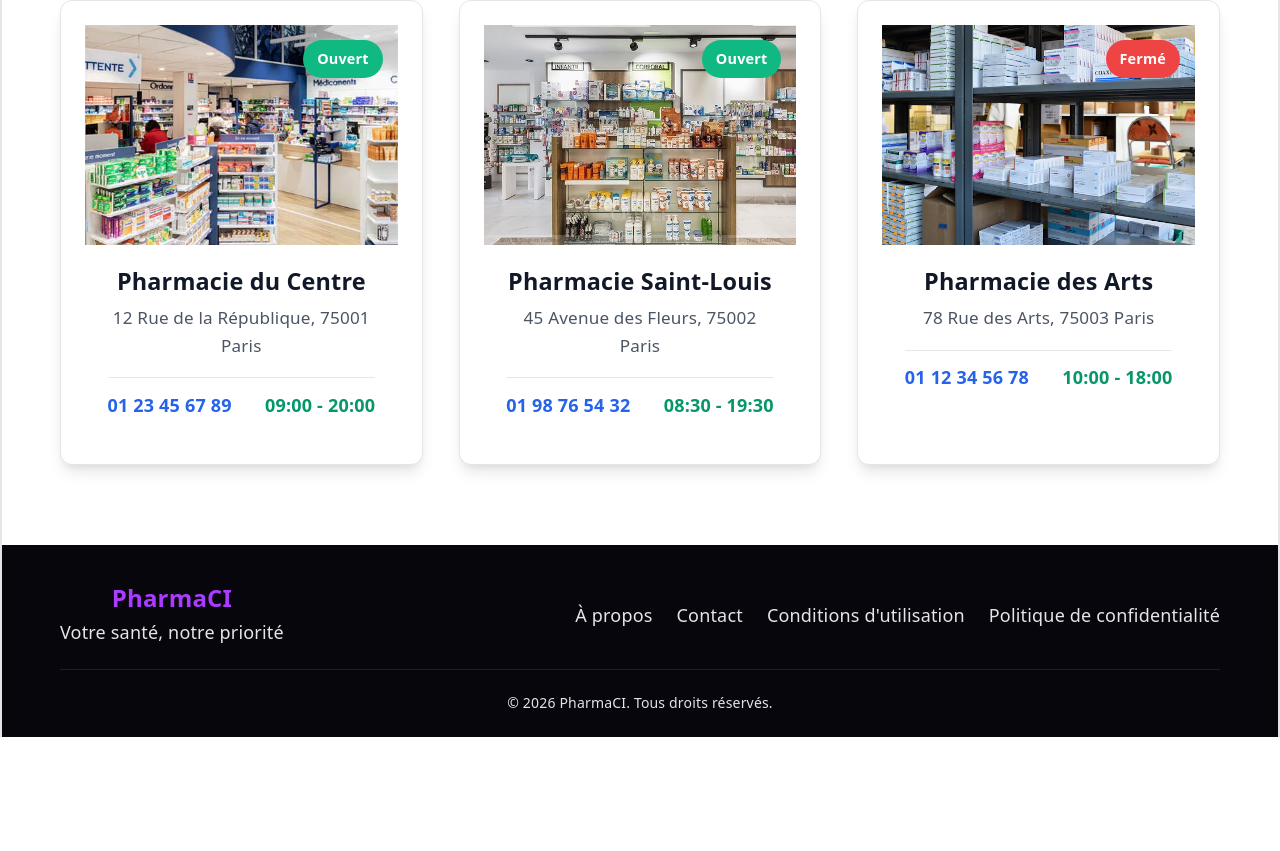
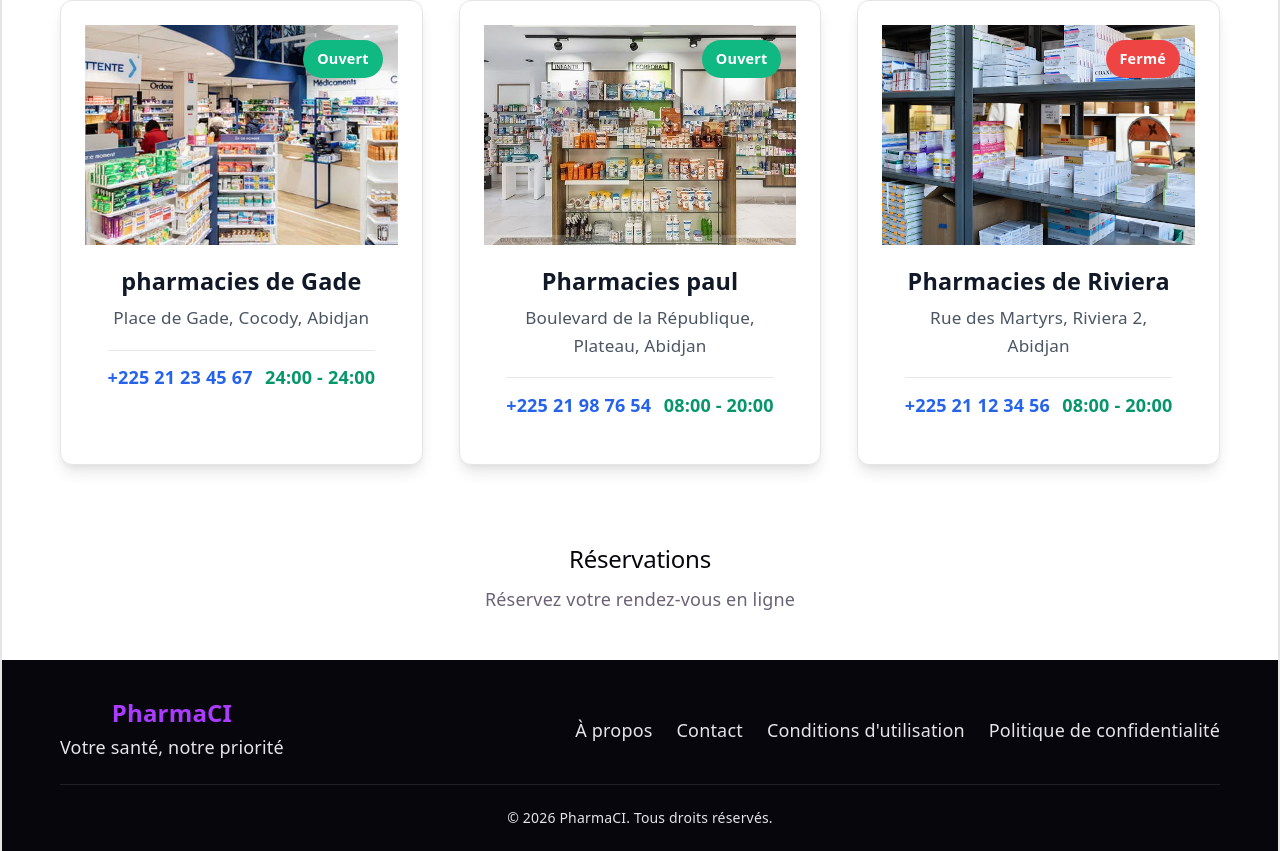
Before and after one commit to kouadio5486/PHARMACIE-, a Vue app in the folder frontend/: page / in a window 1280 px wide. Shown: the part 2248-3099 px from the top of the page. Before the commit the page ends 2985 px from the top, so only its background shows below. Built offline with nearby package versions, Linux system fonts and the light colour scheme.

Commit message:
page d'accueil pharmacie bien propre

```diff
--- a/frontend/src/Views/HomeView.vue
+++ b/frontend/src/Views/HomeView.vue
@@ -203,13 +203,13 @@ const features = [
               </div>
             </div>
             <div class="pharmacy-content">
-              <h3 class="pharmacy-title">Pharmacie du Centre</h3>
+              <h3 class="pharmacy-title">pharmacies de Gade</h3>
               <p class="pharmacy-address">
-                12 Rue de la République, 75001 Paris
+                Place de Gade, Cocody, Abidjan
               </p>
               <div class="pharmacy-meta">
-                <span class="phone">01 23 45 67 89</span>
-                <span class="hours">09:00 - 20:00</span>
+                <span class="phone">+225 21 23 45 67</span>
+                <span class="hours">24:00 - 24:00</span>
               </div>
             </div>
           </BaseCard>
@@ -223,13 +223,13 @@ const features = [
               </div>
             </div>
             <div class="pharmacy-content">
-              <h3 class="pharmacy-title">Pharmacie Saint-Louis</h3>
+              <h3 class="pharmacy-title">Pharmacies paul</h3>
               <p class="pharmacy-address">
-                45 Avenue des Fleurs, 75002 Paris
+                Boulevard de la République, Plateau, Abidjan
               </p>
               <div class="pharmacy-meta">
-                <span class="phone">01 98 76 54 32</span>
-                <span class="hours">08:30 - 19:30</span>
+                <span class="phone">+225 21 98 76 54</span>
+                <span class="hours">08:00 - 20:00</span>
               </div>
             </div>
           </BaseCard>
@@ -243,16 +243,27 @@ const features = [
               </div>
             </div>
             <div class="pharmacy-content">
-              <h3 class="pharmacy-title">Pharmacie des Arts</h3>
+              <h3 class="pharmacy-title">Pharmacies de Riviera</h3>
               <p class="pharmacy-address">
-                78 Rue des Arts, 75003 Paris
+                Rue des Martyrs, Riviera 2, Abidjan
               </p>
               <div class="pharmacy-meta">
-                <span class="phone">01 12 34 56 78</span>
-                <span class="hours">10:00 - 18:00</span>
+                <span class="phone">+225 21 12 34 56</span>
+                <span class="hours">08:00 - 20:00</span>
               </div>
             </div>
           </BaseCard>
+        </div>
+      </div>
+    </section>
+    <!-- réservations Section -->
+    <section id="reservations" class="reservations-section">
+      <div class="container">
+        <div class="section-header">
+          <h2 class="section-title">Réservations</h2>
+          <p class="section-subtitle">
+            Réservez votre rendez-vous en ligne
+          </p>
         </div>
       </div>
     </section>
```
